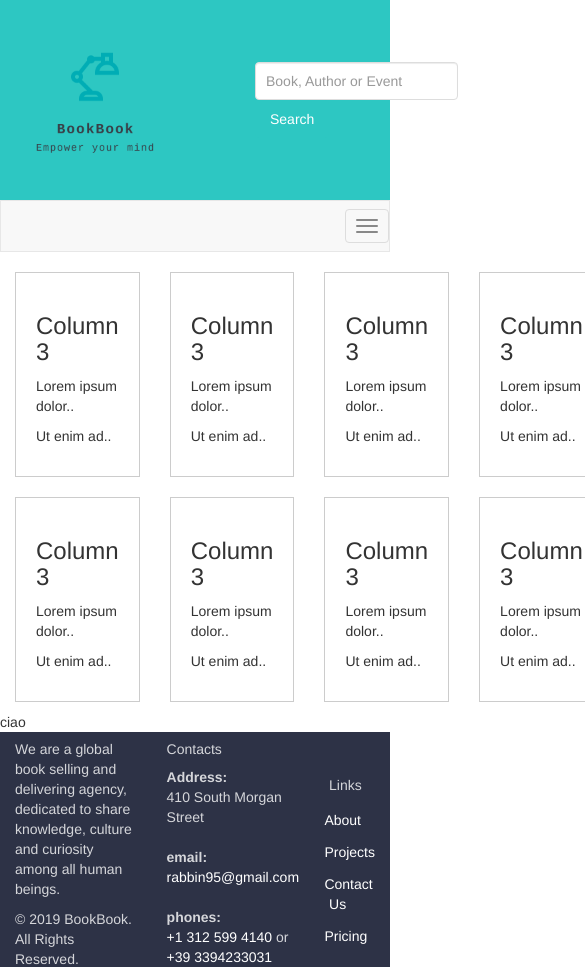
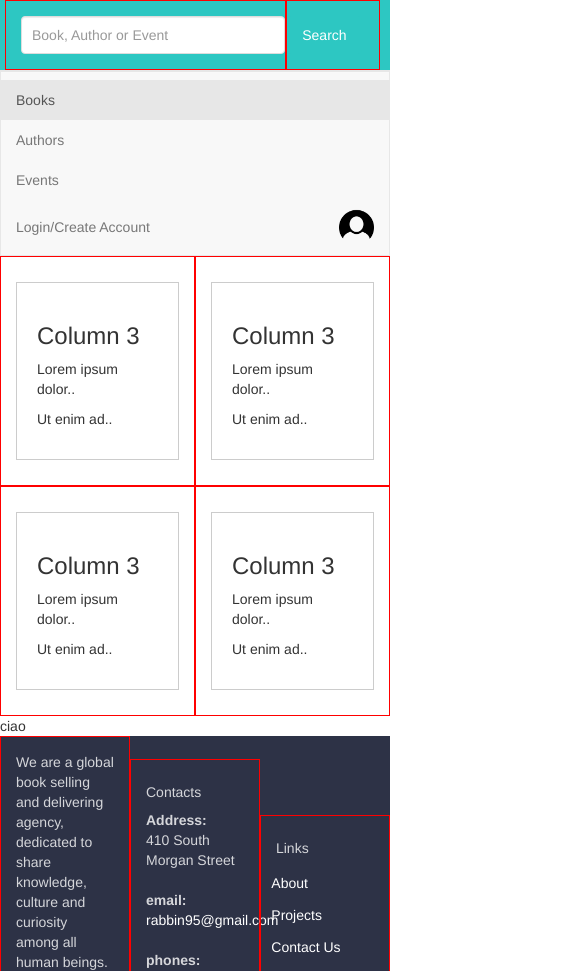
Before and after one commit to Fed95/BookToBook, a website: page index.html in a window 390 px wide. Shown: the top 971 px of the page, 585 px wide, since content can reach past the window. Drawn offline with nearby package versions, Linux system fonts and the light colour scheme.

Commit message:
mobile compatibility update

```diff
--- a/assets/CSS/footer.css
+++ b/assets/CSS/footer.css
@@ -40,12 +40,6 @@ ul, ol {
     transition: .22s ease;
     text-decoration: none;
 }
-.box{
-    border:1px solid #ccc;
-    padding:20px;
-    margin-top: 10px;
-    margin-bottom: 10px;
-}
 .myfooter{
     margin-top: 10px;
     background: #2d3246;
--- a/assets/CSS/navbar.css
+++ b/assets/CSS/navbar.css
@@ -6,5 +6,5 @@
     float: right;
 }
 .mynav{
-    margin-bottom: 10px;
+    margin-bottom: 0px;
 }
--- a/assets/CSS/styles.css
+++ b/assets/CSS/styles.css
@@ -1,3 +1,23 @@
+* {
+  box-sizing: border-box;
+}
+.col-1 {width: 8.33%;}
+.col-2 {width: 16.66%;}
+.col-3 {width: 25%;}
+.col-4 {width: 33.33%;}
+.col-5 {width: 41.66%;}
+.col-6 {width: 50%;}
+.col-7 {width: 58.33%;}
+.col-8 {width: 66.66%;}
+.col-9 {width: 75%;}
+.col-10 {width: 83.33%;}
+.col-11 {width: 91.66%;}
+.col-12 {width: 100%;}
+[class*="col-"] {
+  float: left;
+  padding: 15px;
+  border: 1px solid red;
+}
 .jumbotron{
     background-color: #2DC7C2;
     color:#fff;
@@ -15,6 +35,7 @@
 .row{
     align-items: center;
     display: flex;
+    margin-right: 0px;
 }
 .form-inline {
     flex-direction: column;
@@ -37,24 +58,56 @@
     color: white;
     background-color: #2DC7C2;
 }
+.box{
+    border:1px solid #ccc;
+    padding:20px;
+    margin-top: 10px;
+    margin-bottom: 10px;
+}
 .btn-search:hover{
     background-color: #139B8D;
     color: white;
 }
 
-@media (min-width: 768px) {
-  .form-inline .form-control {
-    width: 85%;
-  }
+.form-inline .form-control {
+    width: 100%;
+
 }
 .pad{
     padding-left: 60px;
     padding-right: 0px;
     align-self: center;
+    width: 83.33%;
+}
+@media (max-width: 768px){
+    .logo{
+        display: none;
+    }
+    .pad{
+        padding-left: 10px;
+        width: 100%;
+    }
+    .navbar-collapse{
+        margin-left: 0px;
+        margin-right: 0px;
+    }
+}
+.form-inline>.col-9{
+    padding-right: 0px;
+}
+.form-inline>.col-3{
+    padding-left: 0px;
+}
+.container-fluid>.navbar-collapse, .container-fluid>.navbar-header, .container>.navbar-collapse, .container>.navbar-header {
+    margin-right: 0px;
+    margin-left: 0px;
 }
 .container-fluid{
     padding-right: 0px;
     padding-left: 0px;
 }
-#page-container {  position: relative;  min-height: 110vh;}
+.container{
+    padding-right: 0px;
+}
+#page-container {  position: relative; }
 #content-wrap {  padding-bottom: 23.5rem;    /* Footer height */}
--- a/index.html
+++ b/index.html
@@ -2,6 +2,7 @@
 <html lang="en">
     <head>
         <!-- Latest compiled and minified CSS -->
+        <meta name="viewport" content="width=device-width, initial-scale=1" />
         <link rel="stylesheet" href="https://maxcdn.bootstrapcdn.com/bootstrap/3.4.0/css/bootstrap.min.css">
         <link rel="stylesheet" href="./assets/CSS/styles.css">
         <link rel="stylesheet" href="./assets/CSS/footer.css">
@@ -19,44 +20,26 @@
             <div id="content-wrap">
                 <div class="jumbotron">
                     <div class="row" >
-                        <img src="./assets/Images/logo_transparent.png" width="200" height="200" >
-                        <div class="col-sm-11 pad" vertical-align="center">
+                        <img class="logo" src="./assets/Images/logo_transparent.png" width="200" height="200" >
+                        <div class="pad" vertical-align="center">
                             <form class="form-inline" >
-                                <input class="form-control" type="search" placeholder="Book, Author or Event" aria-label="Search">
-                                <button class="btn btn-outline-success btn-search" type="submit">Search</button>
+                                <div class="col-9">
+                                    <input class="form-control" type="search" placeholder="Book, Author or Event" aria-label="Search">
+                                </div>
+                                <div class="col-3">
+                                    <button class="btn btn-outline-success btn-search" type="submit">Search</button>
+                                </div>
                             </form>
                         </div>
                     </div>
                 </div>
                 <nav class="navbar navbar-default mynav">
                     <div class="container-fluid">
-                        <!-- Brand and toggle get grouped for better mobile display -->
-                        <div class="navbar-header">
-                            <button type="button" class="navbar-toggle collapsed" data-toggle="collapse" data-target="#bs-example-navbar-collapse-1" aria-expanded="false">
-                                <span class="sr-only">Toggle navigation</span>
-                                <span class="icon-bar"></span>
-                                <span class="icon-bar"></span>
-                                <span class="icon-bar"></span>
-                            </button>
-                        </div>
-
-                        <div class="collapse navbar-collapse" id="bs-example-navbar-collapse-1">
+                        <div class="navbar-collapse">
                             <ul class="nav navbar-nav">
                                 <li class="active"><a href="#">Books <span class="sr-only">(current)</span></a></li>
                                 <li><a href="#" id="testpip">Authors</a></li>
                                 <li><a href="#">Events</a></li>
-                                <li class="dropdown">
-                                    <a href="#" class="dropdown-toggle" data-toggle="dropdown" role="button" aria-haspopup="true" aria-expanded="false">Dropdown <span class="caret"></span></a>
-                                    <ul class="dropdown-menu">
-                                        <li><a href="#">Action</a></li>
-                                        <li><a href="#">Another action</a></li>
-                                        <li><a href="#">Something else here</a></li>
-                                        <li role="separator" class="divider"></li>
-                                        <li><a href="#">Separated link</a></li>
-                                        <li role="separator" class="divider"></li>
-                                        <li><a href="#">One more separated link</a></li>
-                                    </ul>
-                                </li>
                             </ul>
                             <ul class="nav navbar-nav navbar-right">
                                 <li><a href="./pages/loginPage.html">Login/Create Account <img src="./assets/Images/user-image-with-black-background.png" width="35" height="35" class="userimg"></a></li>
@@ -67,28 +50,30 @@
                 </nav>
                 <div class="container">
                     <div class="row row-30">
-                        <div class="col-sm-3">
+                        <div class="col-6">
                             <div class="box">
                                 <h3>Column 3</h3>
                                 <p>Lorem ipsum dolor..</p>
                                 <p>Ut enim ad..</p>
                             </div>
                         </div>
-                        <div class="col-sm-3">
+                        <div class="col-6">
                             <div class="box">
                                 <h3>Column 3</h3>
                                 <p>Lorem ipsum dolor..</p>
                                 <p>Ut enim ad..</p>
                             </div>
                         </div>
-                        <div class="col-sm-3">
+                    </div>
+                    <div class="row">
+                        <div class="col-6">
                             <div class="box">
                                 <h3>Column 3</h3>
                                 <p>Lorem ipsum dolor..</p>
                                 <p>Ut enim ad..</p>
                             </div>
                         </div>
-                        <div class="col-sm-3">
+                        <div class="col-6">
                             <div class="box">
                                 <h3>Column 3</h3>
                                 <p>Lorem ipsum dolor..</p>
@@ -97,38 +82,7 @@
                         </div>
                     </div>
                 </div>
-                <div class="container">
-                    <div class="row">
-                        <div class="col-sm-3">
-                            <div class="box">
-                                <h3>Column 3</h3>
-                                <p>Lorem ipsum dolor..</p>
-                                <p>Ut enim ad..</p>
-                            </div>
-                        </div>
-                        <div class="col-sm-3">
-                            <div class="box">
-                                <h3>Column 3</h3>
-                                <p>Lorem ipsum dolor..</p>
-                                <p>Ut enim ad..</p>
-                            </div>
-                        </div>
-                        <div class="col-sm-3">
-                            <div class="box">
-                                <h3>Column 3</h3>
-                                <p>Lorem ipsum dolor..</p>
-                                <p>Ut enim ad..</p>
-                            </div>
-                        </div>
-                        <div class="col-sm-3">
-                            <div class="box">
-                                <h3>Column 3</h3>
-                                <p>Lorem ipsum dolor..</p>
-                                <p>Ut enim ad..</p>
-                            </div>
-                        </div>
-                    </div>
-                </div>
+
                 <div class="container">
                     <div class="row">
                         <div id="ajax_test">ciao
@@ -139,14 +93,14 @@
             <footer class="section footer-classic context-dark bg-image myfooter">
                 <div class="container">
                     <div class="row row-30">
-                        <div class="col-sm-4">
+                        <div class="col-4">
 
-                                <p>We are a global book selling and delivering agency, dedicated to share knowledge, culture and curiosity among all human beings.</p>
-                                <!-- Rights-->
-                                <p class="rights"> &copy; 2019 BookBook. All Rights Reserved.</p>
+                            <p>We are a global book selling and delivering agency, dedicated to share knowledge, culture and curiosity among all human beings.</p>
+                            <!-- Rights-->
+                            <p class="rights"> &copy; 2019 BookBook. All Rights Reserved.</p>
 
                         </div>
-                        <div class="col-sm-4">
+                        <div class="col-4">
                             <h5>Contacts</h5>
                             <dl class="contact-list">
                                 <dt>Address:</dt>
@@ -162,7 +116,7 @@
                                 </dd>
                             </dl>
                         </div>
-                        <div class="col-sm-4">
+                        <div class="col-4">
                             <h5>Links</h5>
                             <ul class="nav-list">
                                 <li><a href="#" class="blacklink">About</a></li>
```
Also changed, not shown: pages/loginPage.html (+1 -1 lines).
